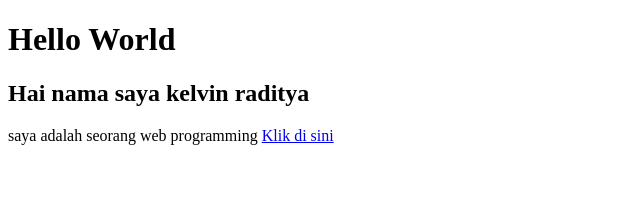
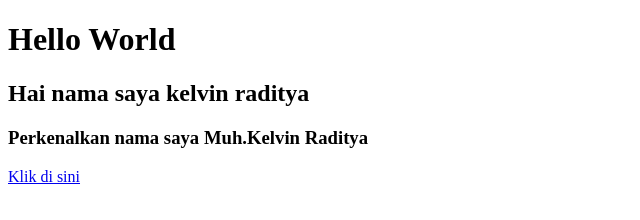
Before and after one commit to KelvinGemoyy/js, a website: page oop.html in a window 1280 px wide. Shown: the whole page, without its empty margins (0-640 px from the left). Drawn offline with Linux system fonts and the light colour scheme.

```diff
--- a/oop.html
+++ b/oop.html
@@ -9,7 +9,9 @@
     <h1>Hello World</h1>
 
     <h2>Hai nama saya kelvin raditya</h2>
-    saya adalah seorang web programming
+    <h3>Perkenalkan nama saya Muh.Kelvin Raditya</h3>
+
+    <!-- ini adalah contoh -->
 
     <a href="http://hoisting.html">Klik di sini</a>
 
```
